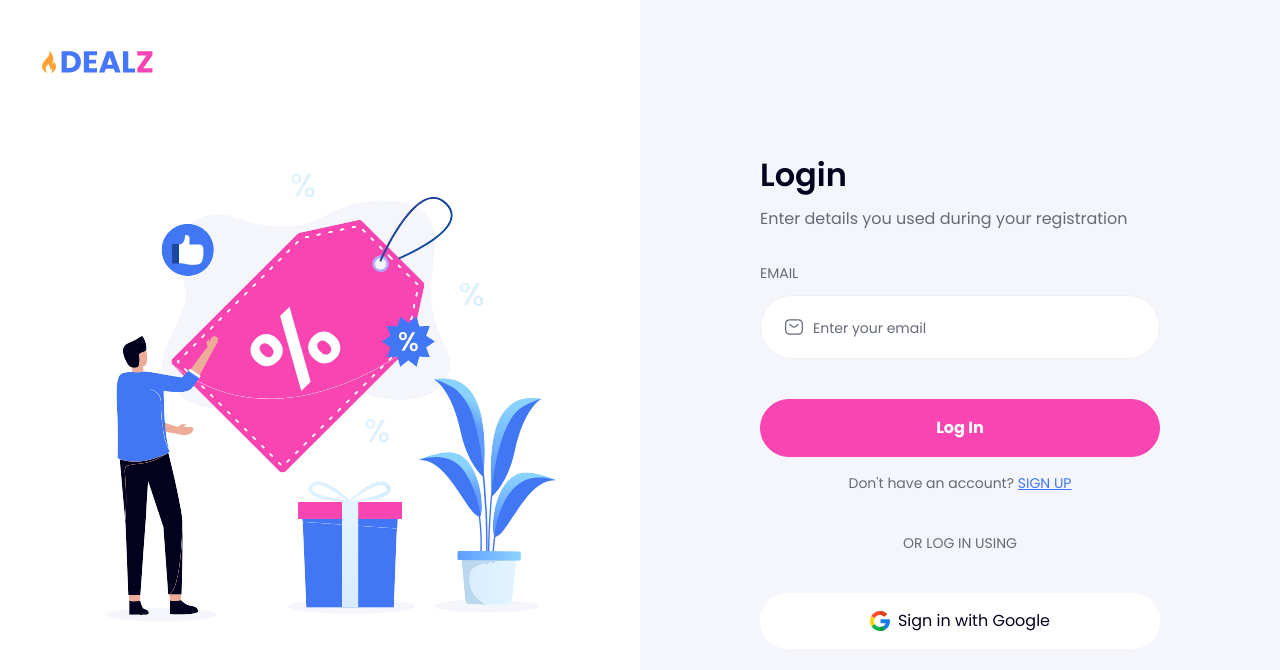
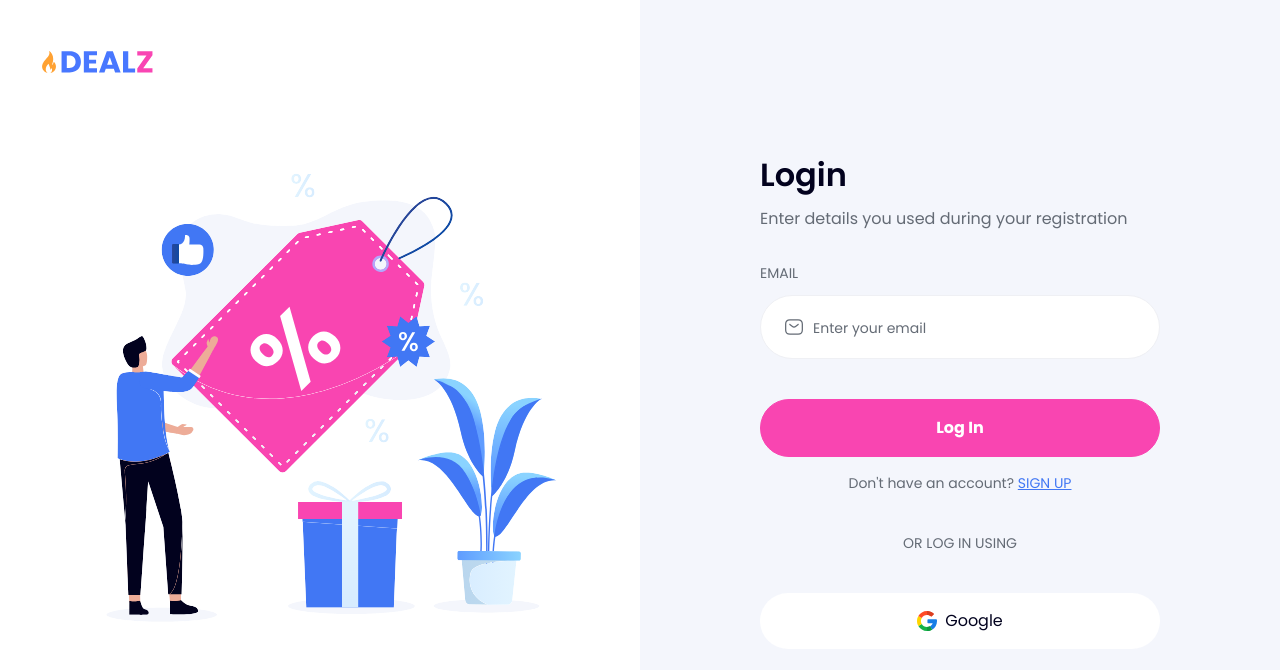
Before and after one commit to rienierpatron/d_e_a_l_z_managementfrontend, a Next.js app: page /login in a window 1280 px wide. Shown: the top 670 px of the page. Built offline with nearby package versions, Linux system fonts and the light colour scheme; no server answers.

Commit message:
[CT-2156]-Google signin signup code improvements

```diff
--- a/src/components/Common/FormSelect/index.jsx
+++ b/src/components/Common/FormSelect/index.jsx
@@ -16,6 +16,7 @@ const FormSelect = React.forwardRef(
       icon,
       controlStyle,
       optionStyle,
+      onChange,
       isError = false,
       ...props
     },
--- a/src/components/GoogleSignIn/index.jsx
+++ b/src/components/GoogleSignIn/index.jsx
@@ -87,7 +87,7 @@ const CustomGoogleLogin = () => {
         fullWidth
         isRound
       >
-        Sign in with Google
+        Google
       </Button>
     </div>
   );
```
Also changed, not shown: src/pages/signup.jsx (+0 -12 lines).
